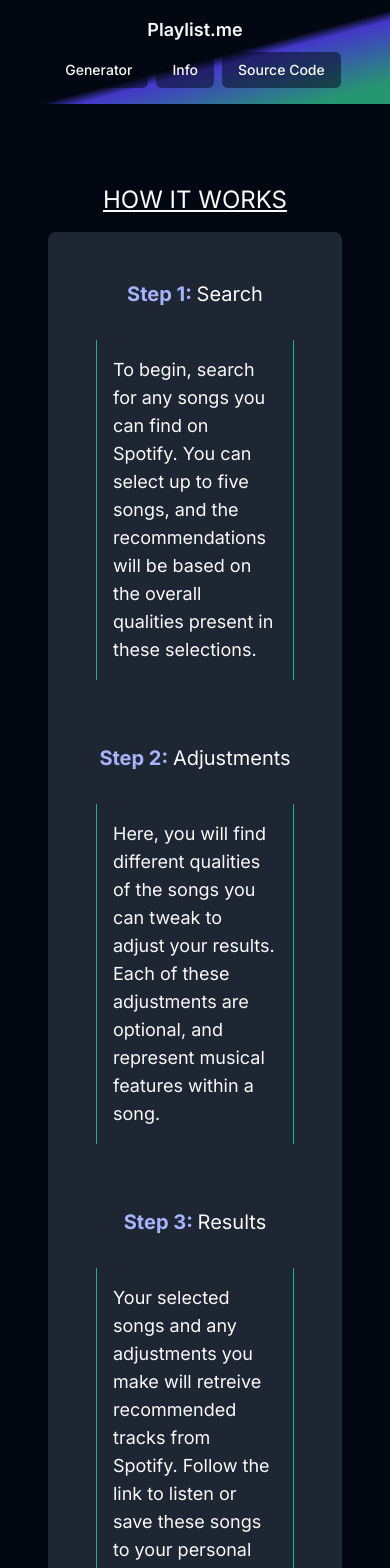
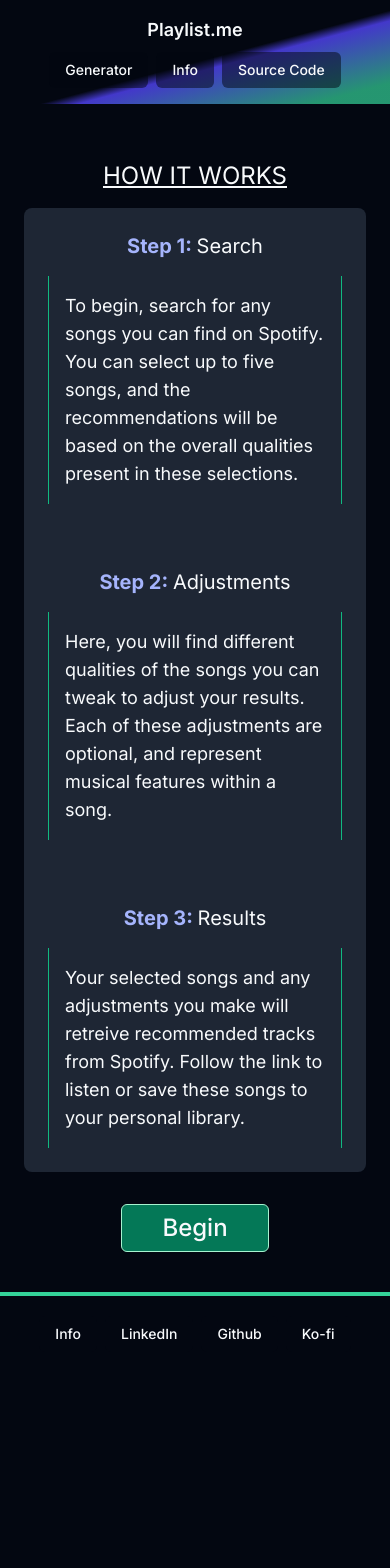
Before and after one commit to mgballou/playlist_me_2, a Next.js app: page /generator in a window 390 px wide. Shown: the top 1568 px of the page. After the commit the page ends 1372 px from the top, so only its background shows below. Built offline with nearby package versions, Linux system fonts and the light colour scheme.

Commit message:
generator page

```diff
--- a/app/generator/page.tsx
+++ b/app/generator/page.tsx
@@ -10,13 +10,17 @@ export default function Generator() {
     const router = useRouter()
 
     return (
-        <section className="h-full p-12">
-            <h3 className="text-center text-2xl underline my-4">HOW IT WORKS</h3>
+        <section className="h-full p-6 md:p-12">
+            <h3 className="my-4 text-center text-2xl underline">
+                HOW IT WORKS
+            </h3>
 
-            <div className="grid h-full w-full grid-cols-1 md:grid-cols-3 gap-16 rounded-lg bg-slate-600/40 p-12 text-lg">
-                <div className="col-span-1 flex flex-col gap-8">
+            <div className="grid h-full w-full grid-cols-1 gap-16 rounded-lg bg-slate-600/40 p-6 text-lg md:grid-cols-3 md:p-12">
+                <div className="col-span-1 flex flex-col gap-4 md:gap-8">
                     <h4 className="text-center text-xl">
-                        <span className="font-bold text-indigo-300">Step 1: </span>
+                        <span className="font-bold text-indigo-300">
+                            Step 1:{' '}
+                        </span>
                         Search
                     </h4>
 
@@ -29,9 +33,11 @@ export default function Generator() {
                         </p>
                     </div>
                 </div>
-                <div className="col-span-1 flex flex-col gap-8">
+                <div className="col-span-1 flex flex-col gap-4 md:gap-8">
                     <h4 className="text-center text-xl">
-                        <span className="font-bold text-indigo-300">Step 2: </span>
+                        <span className="font-bold text-indigo-300">
+                            Step 2:{' '}
+                        </span>
                         Adjustments
                     </h4>
 
@@ -44,17 +50,19 @@ export default function Generator() {
                         </p>
                     </div>
                 </div>
-                <div className="col-span-1 flex flex-col gap-8">
+                <div className="col-span-1 flex flex-col gap-4 md:gap-8">
                     <h4 className="text-center text-xl">
-                        <span className="font-bold text-indigo-300">Step 3: </span>
+                        <span className="font-bold text-indigo-300">
+                            Step 3:{' '}
+                        </span>
                         Results
                     </h4>
                     <div className="border-x border-emerald-500 p-4">
                         <p>
                             Your selected songs and any adjustments you make
-                            will retreive recommended tracks from Spotify. Follow
-                            the link to listen or save these songs to your
-                            personal library.
+                            will retreive recommended tracks from Spotify.
+                            Follow the link to listen or save these songs to
+                            your personal library.
                         </p>
                     </div>
                 </div>
```
